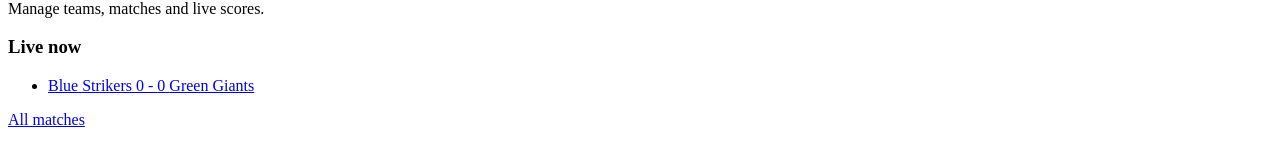
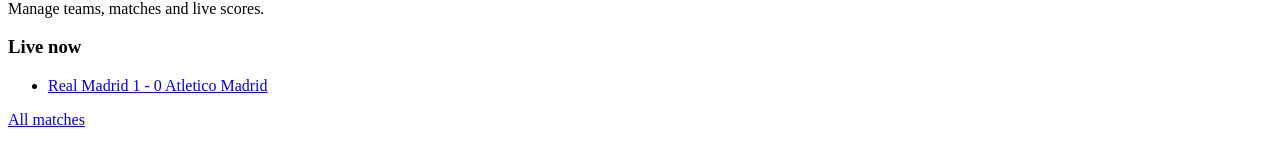
Before and after one commit to not-Lucifer/Scoreboard-Manager, a React (Vite) app in the folder frontend/: page / in a window 1280 px wide. Shown: the part 255-418 px from the top of the page. Built offline with nearby package versions, Linux system fonts and the light colour scheme.

Commit message:
real teams and leagues

```diff
--- a/frontend/src/data/dummy.js
+++ b/frontend/src/data/dummy.js
@@ -1,12 +1,23 @@
 // temp data till backend is ready
+export const leagues = [
+  { id: 1, name: 'La Liga', sport: 'football' },
+  { id: 2, name: 'Premier League', sport: 'football' },
+]
+
 export const teams = [
-  { id: 1, name: 'Red Warriors', shortName: 'RW', players: ['Rahul', 'Aman', 'Rohit'] },
-  { id: 2, name: 'Blue Strikers', shortName: 'BS', players: ['Vikas', 'Sahil', 'Karan'] },
-  { id: 3, name: 'Green Giants', shortName: 'GG', players: ['Arjun', 'Nikhil', 'Dev'] },
+  { id: 1, name: 'FC Barcelona', shortName: 'FCB', sport: 'football', leagueId: 1, players: ['Robert Lewandowski', 'Pedri', 'Lamine Yamal'] },
+  { id: 2, name: 'Real Madrid', shortName: 'RMA', sport: 'football', leagueId: 1, players: ['Kylian Mbappe', 'Vinicius Jr', 'Jude Bellingham'] },
+  { id: 3, name: 'Atletico Madrid', shortName: 'ATM', sport: 'football', leagueId: 1, players: ['Julian Alvarez', 'Jan Oblak', 'Koke'] },
+  { id: 4, name: 'Manchester United', shortName: 'MUN', sport: 'football', leagueId: 2, players: ['Bruno Fernandes', 'Kobbie Mainoo', 'Amad Diallo'] },
+  { id: 5, name: 'Manchester City', shortName: 'MCI', sport: 'football', leagueId: 2, players: ['Erling Haaland', 'Phil Foden', 'Rodri'] },
+  { id: 6, name: 'Liverpool', shortName: 'LIV', sport: 'football', leagueId: 2, players: ['Mohamed Salah', 'Virgil van Dijk', 'Alisson'] },
+  { id: 7, name: 'Arsenal', shortName: 'ARS', sport: 'football', leagueId: 2, players: ['Bukayo Saka', 'Martin Odegaard', 'Declan Rice'] },
 ]
 
 export const matches = [
-  { id: 1, teamA: 1, teamB: 2, scoreA: 3, scoreB: 1, status: 'finished', date: '2026-11-10' },
-  { id: 2, teamA: 2, teamB: 3, scoreA: 0, scoreB: 0, status: 'live', date: '2026-11-17' },
-  { id: 3, teamA: 3, teamB: 1, scoreA: 0, scoreB: 0, status: 'upcoming', date: '2026-11-20' },
+  { id: 1, sport: 'football', leagueId: 1, teamA: 1, teamB: 2, scoreA: 3, scoreB: 2, status: 'finished', date: '2026-11-08' },
+  { id: 2, sport: 'football', leagueId: 2, teamA: 4, teamB: 6, scoreA: 1, scoreB: 1, status: 'finished', date: '2026-11-09' },
+  { id: 3, sport: 'football', leagueId: 2, teamA: 7, teamB: 5, scoreA: 2, scoreB: 0, status: 'finished', date: '2026-11-22' },
+  { id: 4, sport: 'football', leagueId: 1, teamA: 2, teamB: 3, scoreA: 1, scoreB: 0, status: 'live', date: '2026-11-27' },
+  { id: 5, sport: 'football', leagueId: 2, teamA: 5, teamB: 4, scoreA: 0, scoreB: 0, status: 'upcoming', date: '2026-11-30' },
 ]
```
